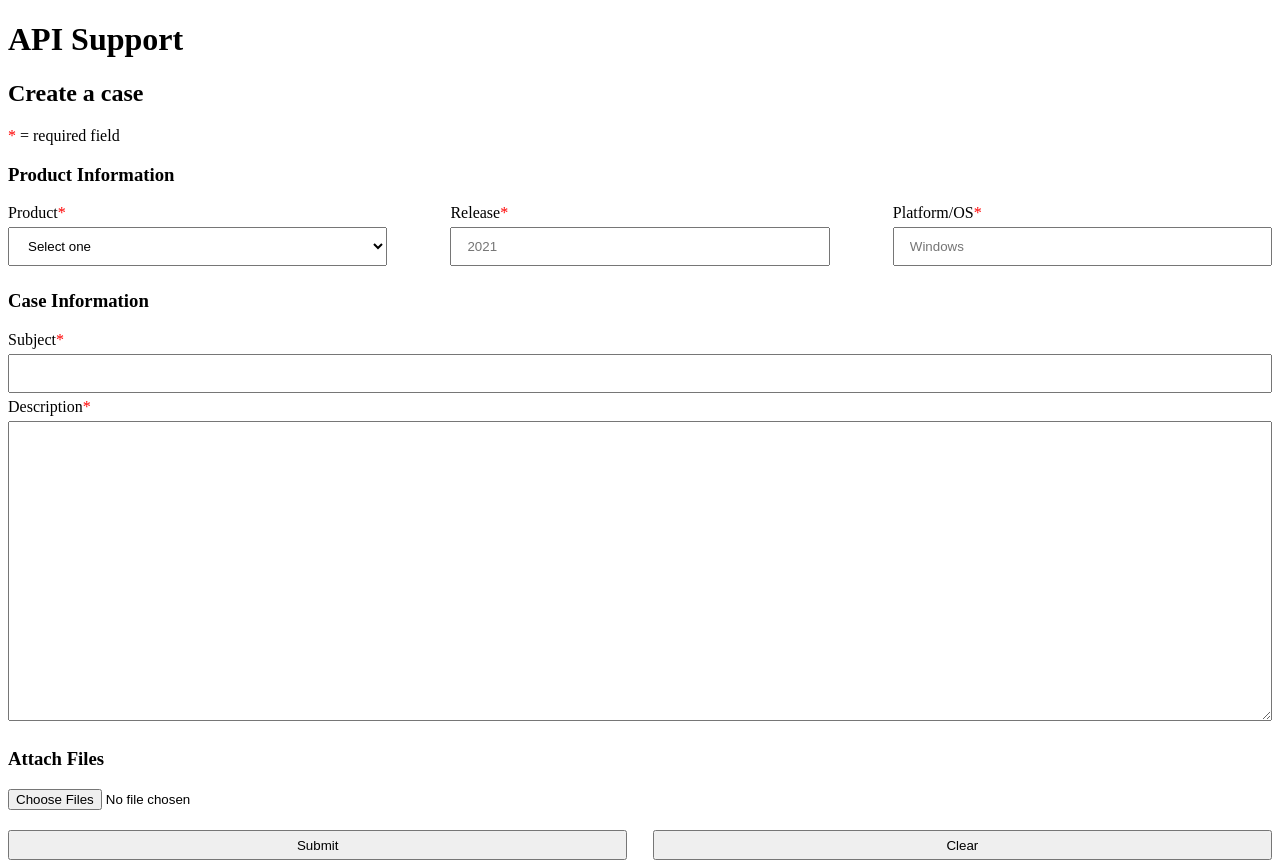
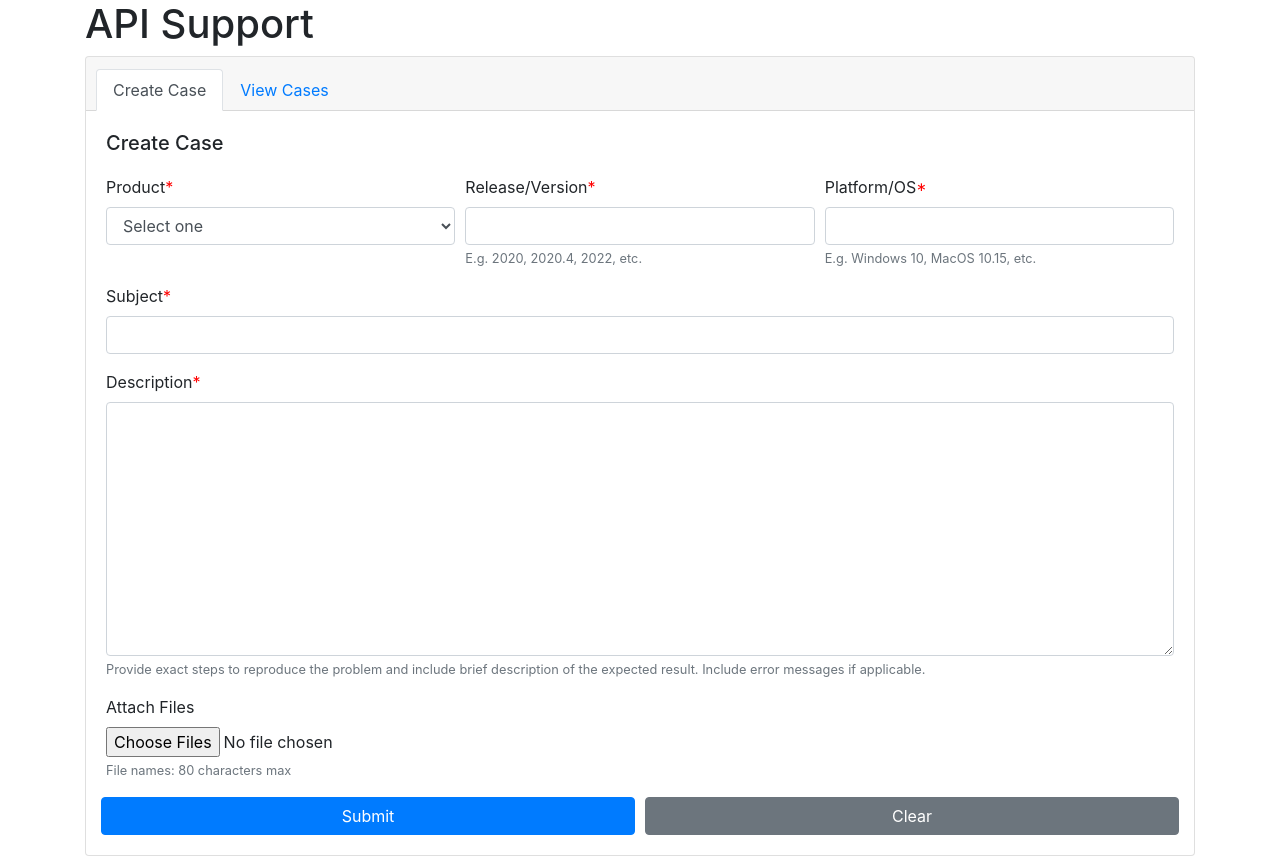
Before and after one commit to kevinvandecar/adn-api-support-form, a PHP site: page / in a window 1280 px wide. Run offline with PHP 8.4, Linux system fonts and the light colour scheme.

Commit message:
added, removed, renamed some files. Added Bootstrap for styling. Updated README.

```diff
--- /dev/null
+++ b/cases.json
@@ -0,0 +1,3 @@
+[
+
+]
--- a/index.php
+++ b/index.php
@@ -6,34 +6,48 @@
   <title>Submit a case - Autodesk Developer Network</title>
 
   <!-- CSS -->
-  <link rel="stylesheet" href="/main.css"></link>
+  <link rel="stylesheet" href="/main.css">
+
+  <!-- Bootstrap CSS -->
+  <link rel="stylesheet" href="https://cdn.jsdelivr.net/npm/bootstrap@4.6.0/dist/css/bootstrap.min.css" integrity="sha384-B0vP5xmATw1+K9KRQjQERJvTumQW0nPEzvF6L/Z6nronJ3oUOFUFpCjEUQouq2+l" crossorigin="anonymous">
 
 </head>
 <body>
 
+<div class="container">
+
   <h1>API Support</h1>
 
-<h2>Create a case</h2>
+  <div class="card">
 
-<!-- API Support Form -->
-<div class="apiSupportForm">
-  <form action="submitForm.php" method="post" enctype="multipart/form-data" >
+    <!-- Navigation tabs -->
+    <div class="card-header">
+      <ul class="nav nav-tabs card-header-tabs" role="tablist">
+        <li class="nav-item" role="presentation">
+          <a class="nav-link active" id="create-case-tab" data-toggle="tab" href="#create-case" role="tab" aria-controls="create-case" aria-selected="true">Create Case</a>
+        </li>
+        <li class="nav-item" role="presentation">
+          <a class="nav-link" id="view-cases-tab" data-toggle="tab" href="#view-cases" role="tab" aria-controls="view-cases" aria-selected="false">View Cases</a>
+        </li>
+      </ul>
+    </div>
 
-    <div class="requiredFieldText"><span class="required">*</span> = required field</div>
+    <!-- Tab content -->
+    <div class="card-body tab-content">
 
-    <!-- Product Information -->
-    <h3>Product Information</h3>
-    <div class="productInfoContainer">
-
+      <!-- Create case tab -->
+      <div class="tab-pane fade show active" id="create-case" role="tabpanel" aria-labelledby="create-case-tab">
+        <h5 class="card-title">Create Case</h5>
+        <form action="submitForm.php" method="post" enctype="multipart/form-data" class="support-form">
+          <div class="form-row">
             <!-- Product field -->
-      <div class="productInfoFieldContainer">
+            <div class="form-group col">
               <label for="productField">Product<span class="required">*</span></label><br>
-        <select id="productField" class="field" name="product" required>
+              <select id="productField" class="form-control" name="product" required>
                 <option value="" disabled selected>Select one</option>
                 <?php
                   // Fill the dropdown with a list of products
-            $fieldsJson = file_get_contents('inputs/fields.json');
-            $fields = json_decode($fieldsJson, true);
+                  $fields = getDataFromJson('fields.json');
                   $products = $fields['products'];
 
                   foreach ($products as $product) {
@@ -42,64 +56,127 @@
                 ?>
               </select>
             </div>
-
             <!-- Release field -->
-      <div class="productInfoFieldContainer">
-        <label for="releaseField">Release<span class="required">*</span></label><br>
-        <input type="text" id="releaseField" class="field" name="release" placeholder="2021" required>
+            <div class="form-group col">
+              <label for="releaseField">Release/Version<span class="required">*</span></label><br>
+              <input type="text" id="releaseField" class="form-control" name="release" aria-describedby="releaseFieldHelp" required>
+              <small id="releaseFieldHelp" class="form-text text-muted">
+                E.g. 2020, 2020.4, 2022, etc.
+              </small>
+            </div>
+            <!-- Platform/OS -->
+            <div class="form-group col">
+              <label for="platformField">Platform/OS<span class="required">*</span></label><br>
+              <input type="text" id="platformField" class="form-control" name="platform" aria-describedby="platformFieldHelp" required>
+              <small id="platformFieldHelp" class="form-text text-muted">
+                E.g. Windows 10, MacOS 10.15, etc.
+              </small>
+            </div>
+          </div>
+          <!-- Subject field -->
+          <div class="form-group">
+            <label for="subjectField">Subject<span class="required">*</span></label><br>
+            <input type="text" id="subjectField" class="form-control" name="subject" required>
+          </div>
+          <!-- Description field -->
+          <div class="form-group">
+            <label for="descriptionField">Description<span class="required">*</span></label><br>
+            <textarea type="text" id="descriptionField" class="form-control" name="description" rows="10" aria-describedby="descriptionFieldHelp" required></textarea>
+            <small id="descriptionFieldHelp" class="form-text text-muted">
+              Provide exact steps to reproduce the problem and include brief description of the expected result.
+              Include error messages if applicable.
+            </small>
+          </div>
+          <!-- Files field -->
+          <div class="form-group">
+            <label for="filesField">Attach Files</label>
+            <input type="file" id="filesField" class="form-control-file" name="files[]" aria-describedby="filesFieldHelp" multiple>
+            <small id="filesFieldHelp" class="form-text text-muted">
+              File names: 80 characters max
+            </small>
+          </div>
+          <div class="form-row">
+            <!-- Submit button -->
+            <input type="submit" class="col btn btn-primary" value="Submit" name="submit" style="margin-right: 5px">
+            <!-- Clear button -->
+            <input type="reset" class="col btn btn-secondary" value="Clear" name="clear" style="margin-left: 5px">
+          </div>
+        </form>
       </div>
 
-      <!-- Platform/OS -->
-      <div class="productInfoFieldContainer">
-        <label for="platformField">Platform/OS<span class="required">*</span></label><br>
-        <input type="text" id="platformField" class="field" name="platform" placeholder="Windows" required>
+      <!-- View cases tab -->
+      <div class="tab-pane fade" id="view-cases" role="tabpanel" aria-labelledby="view-cases-tab">
+        <h5 class="card-title">View Cases</h5>
+
+        <!-- Account information -->
+        <div class="card account-container">
+          <div class="card-header">
+            My Account
+          </div>
+          <div class="card-body">
+          <?php
+            $account = getDataFromJson('account.json');
+
+            $accountName = $account['account_name'];
+            $accountNumber = $account['account_number'];
+
+            echo "<strong>Account Name:</strong> $accountName<br>";
+            echo "<strong>Account Number:</strong> $accountNumber";
+          ?>
+          </div>
+        </div>
+
+        <!-- Cases table -->
+        <table class="table">
+          <thead class="thead-light">
+            <tr>
+              <th scope="col">Case ID</th>
+              <th scope="col">Product</th>
+              <th scope="col">Release</th>
+              <th scope="col">Subject</th>
+            </tr>
+          </thead>
+          <tbody>
+            <?php
+              $cases = getDataFromJson('cases.json');
+              // Fill the table with a list of their cases
+              foreach ($cases as $case) {
+                $caseId = $case['case_id'];
+                $product = $case['product'];
+                $release = $case['release'];
+                $subject = $case['subject'];
+
+                echo "<tr><th scope='row'>$caseId</th>";
+                echo "<td>$product</td>";
+                echo "<td>$release</td>";
+                echo "<td>$subject</td>";
+                echo "</tr>";
+              }
+            ?>
+          </tbody>
+        </table>
+
+      </div>
+    </div>
   </div>
 
 </div>
 
-    <!-- Case Information -->
-    <h3>Case Information</h3>
-    <div class="caseInfoContainer">
 
-      <!-- Subject field -->
-      <div class="caseInfoFieldContainer">
-        <label for="subjectField">Subject<span class="required">*</span></label><br>
-        <input type="text" id="subjectField" class="field" name="subject" required>
-      </div>
-
-      <!-- Description field -->
-      <div class="caseInfoFieldContainer">
-        <label for="descriptionField">Description<span class="required">*</span></label><br>
-        <textarea type="text" id="descriptionField" class="field" name="description" required></textarea>
-      </div>
-
-    </div>
-
-    <!-- Attach Files -->
-    <h3>Attach Files</h3>
-    <div class="filesContainer">
-
-      <!-- Files field -->
-      <div class="filesFieldContainer">
-        <input type="file" id="filesField" name="files[]" multiple>
-      </div>
-
-    </div>
-
-    <!-- Submit/Clear Form -->
-    <div class="formButtonsContainer">
-
-      <!-- Submit button -->
-      <input type="submit" class="formButton" value="Submit" name="submit">
-
-      <!-- Clear button -->
-      <input type="reset" class="formButton" value="Clear" name="clear">
-
-    </div>
-
-  </form>
-</div>
-
+<!-- jQuery and Bootstrap JS -->
+<script src="https://code.jquery.com/jquery-3.5.1.slim.min.js" integrity="sha384-DfXdz2htPH0lsSSs5nCTpuj/zy4C+OGpamoFVy38MVBnE+IbbVYUew+OrCXaRkfj" crossorigin="anonymous"></script>
+<script src="https://cdn.jsdelivr.net/npm/bootstrap@4.6.0/dist/js/bootstrap.bundle.min.js" integrity="sha384-Piv4xVNRyMGpqkS2by6br4gNJ7DXjqk09RmUpJ8jgGtD7zP9yug3goQfGII0yAns" crossorigin="anonymous"></script>
 
 </body>
 </html>
+
+
+<?php
+
+function getDataFromJson($pathToJson) {
+  $json = file_get_contents($pathToJson);
+  $dataArray = json_decode($json, true);
+  return $dataArray;
+}
+
+?>
--- a/main.css
+++ b/main.css
@@ -2,36 +2,11 @@
   color: red;
 }
 
-.productInfoContainer {
-  display: flex;
-  justify-content: space-between;
+.support-form {
+  margin-top: 20px;
 }
 
-.productInfoFieldContainer {
-  width: 30%;
+.account-container {
+  margin-top: 20px;
+  margin-bottom: 50px;
 }
-
-.filesFieldContainer {
-  padding: 0 0 20px 0;
-}
-
-.field {
-  width: 100%;
-  padding: 10px 15px;
-  margin: 5px 0;
-  box-sizing: border-box;
-}
-
-.formButtonsContainer {
-  display: flex;
-  justify-content: space-between;
-}
-
-.formButton {
-  width: 49%;
-  height: 30px;
-}
-
-#descriptionField {
-  height: 300px;
-}
```
Also changed, not shown: submitForm.php (+34 -22 lines), README.md, account.json (renamed from inputs/account.json), fields.json (renamed from inputs/fields.json), outputs/submit.json (deleted). Lines whose indentation alone changed are shown as unchanged.
